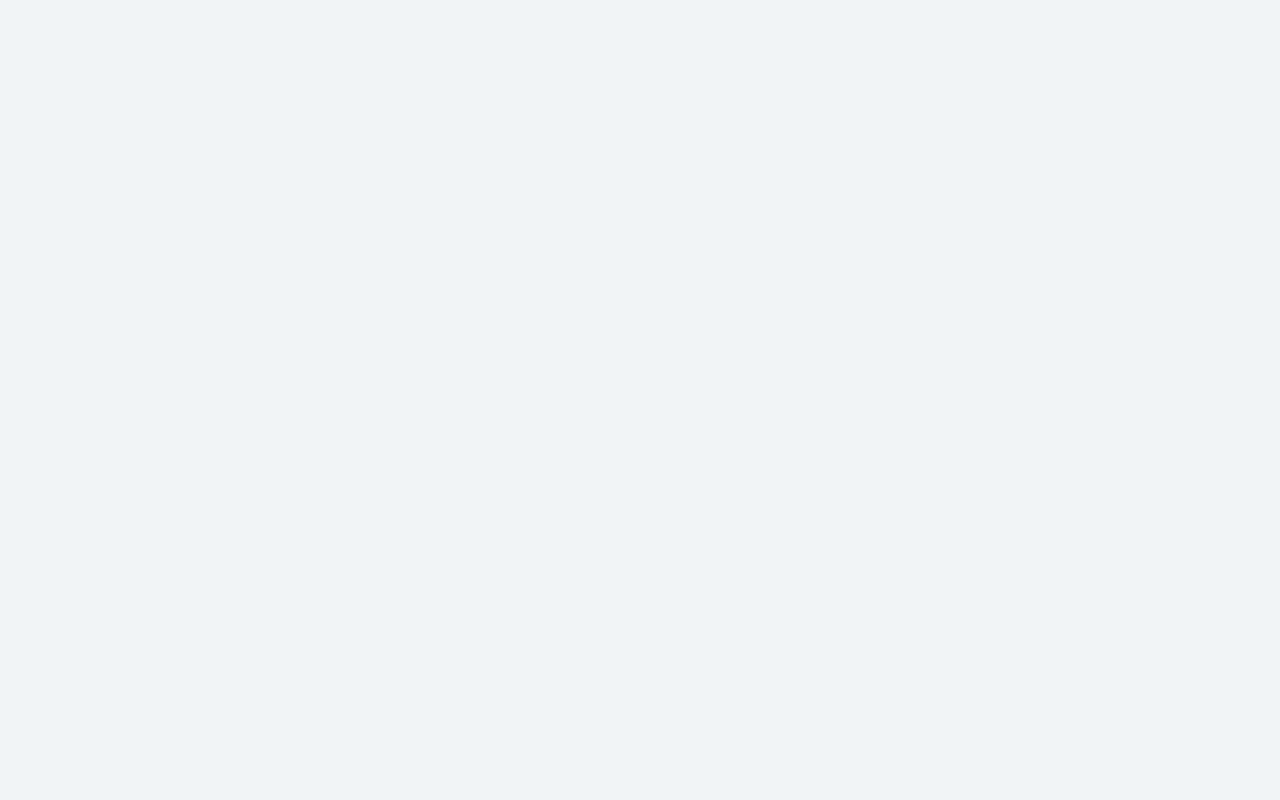
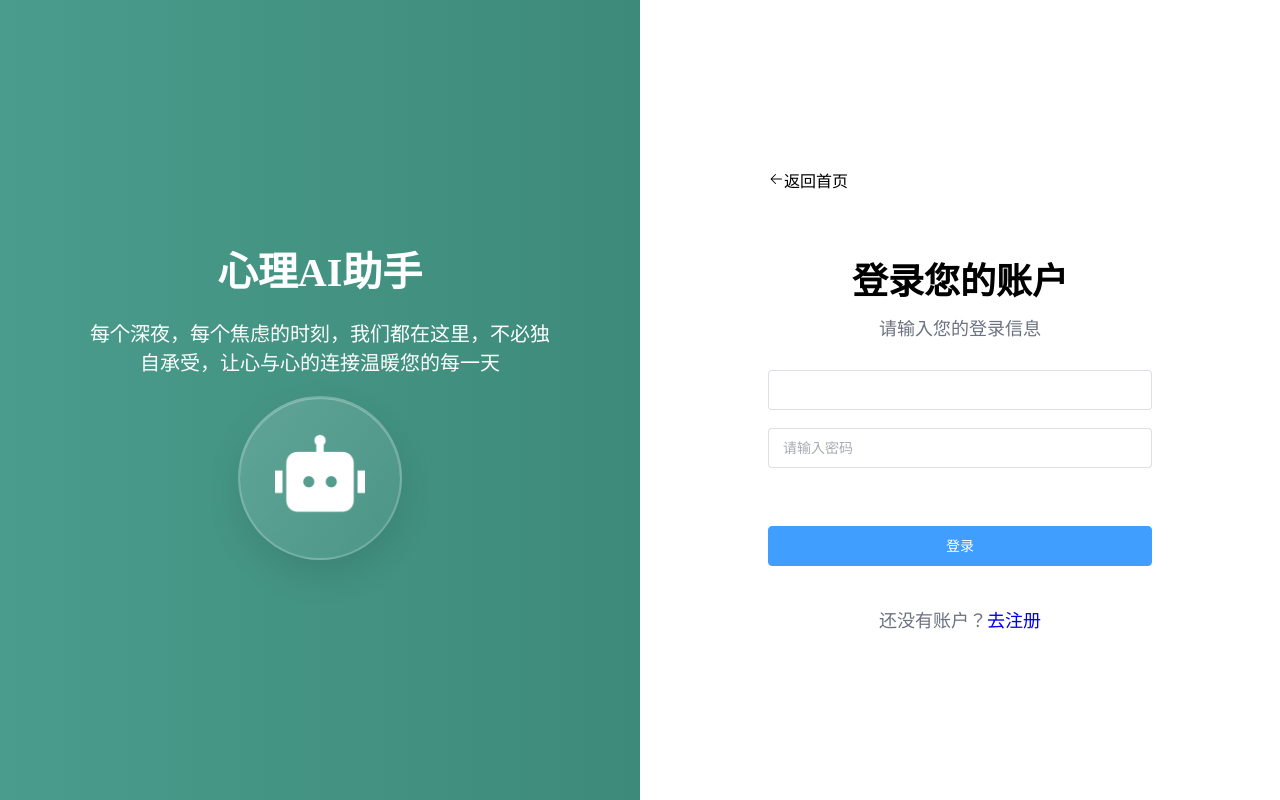
Before and after one commit to xy-b612/mental-health-admin, a Vue app: page /auth/login in a window 1280 px wide. Before the commit this address had no page. Built offline with nearby package versions, Linux system fonts and the light colour scheme.

Commit message:
完成登录页面制作

```diff
--- a/package.json
+++ b/package.json
@@ -10,6 +10,7 @@
   },
   "dependencies": {
     "@element-plus/icons-vue": "^2.3.2",
+    "axios": "^1.13.6",
     "element-plus": "^2.13.5",
     "pinia": "^3.0.4",
     "sass": "^1.97.2",
--- /dev/null
+++ b/src/components/AuthLayout.vue
@@ -0,0 +1,78 @@
+<template>
+  <div class="auth-layout">
+    <div class="left-section">
+      <div class="content">
+        <h2 class="title">心理AI助手</h2>
+        <p class="text">每个深夜，每个焦虑的时刻，我们都在这里，不必独自承受，让心与心的连接温暖您的每一天</p>
+        <div class="robot">
+          <el-image style="width: 90px;height: 90px;" :src="iconUrl" alt="心理AI助手" />
+        </div>
+      </div>
+    </div>
+    <div class="right-section">
+      <router-view></router-view>
+    </div>
+  </div>
+</template>
+
+<script setup>
+const iconUrl = new URL('@/assets/images/robot-fill.png', import.meta.url).href
+</script>
+
+<style scoped lang="scss">
+.auth-layout {
+  display: flex;
+
+  .left-section {
+    display: flex;
+    justify-content: center;
+    align-items: center;
+    flex: 1;
+    background: linear-gradient(90deg, rgb(74, 156, 140) 0%, rgb(61, 138, 122) 100%) rgba(74, 156, 140, 0.95);
+    height: 100vh;
+
+    .content {
+      display: flex;
+      flex-direction: column;
+      justify-content: center;
+      align-items: center;
+
+      .title {
+        margin-bottom: 20px;
+        font-size: 40px;
+        font-weight: bold;
+        color: #fff;
+      }
+
+      .text {
+        margin-bottom: 20px;
+        width: 460px;
+        font-size: 20px;
+        color: #fff;
+        text-align: center;
+      }
+
+      .robot {
+        display: flex;
+        justify-content: center;
+        align-items: center;
+        width: 160px;
+        height: 160px;
+        border-radius: 50%;
+        border: 2px solid rgba(255, 255, 255, 0.2);
+        background: linear-gradient(135deg, rgba(255, 255, 255, 0.15) 0%, rgba(255, 255, 255, 0.05) 100%);
+        box-shadow: 0 15px 35px rgba(0, 0, 0, 0.1), inset 0 1px 0 rgba(255, 255, 255, 0.3);
+      }
+    }
+  }
+
+  .right-section {
+    display: flex;
+    justify-content: center;
+    align-items: center;
+    flex: 1;
+    height: 100vh;
+    background-color: #fff;
+  }
+}
+</style>
--- a/src/components/Sidebar.vue
+++ b/src/components/Sidebar.vue
@@ -1,5 +1,5 @@
 <template>
-  <el-aside :width="isCollapse?'64px':'264px'">
+  <el-aside :width="isCollapse ? '64px' : '264px'">
     <el-menu :collapse="isCollapse" :collapse-transition="false" default-active="2" class="menu-style" router>
       <div class="brand">
         <el-image style="width: 50px;height: 50px;margin-right: 10px;" :src="iconURL" alt="loge" />
@@ -8,7 +8,7 @@
           <p class="brand-subtitle">管理后台</p>
         </div>
       </div>
-      <el-menu-item v-for="item in router.options.routes[0].children" :key="item.path" :index="item.path">
+      <el-menu-item v-for="item in router.options.routes[0].children" :key="item.path" :index="'/back/' + item.path">
         <el-icon>
           <component :is="item.meta.icon" />
         </el-icon>
--- a/src/router/index.js
+++ b/src/router/index.js
@@ -1,50 +1,73 @@
 import { createRouter, createWebHistory } from "vue-router";
 import BackendLayout from '@/components/BackendLayout.vue';
+import AuthLayout from "@/components/AuthLayout.vue";
 
 //路由配置
-const backendRoutes = {
-  path: '/',
+const backendRoutes = [
+  {
+    path: '/back',
     component: BackendLayout,
     children: [
       {
         path: 'dashboard',
         component: () => import('@/views/dashboard.vue'),
         meta: {
-        title:'数据分析',
-        icon:'PieChart'
+          title: '数据分析',
+          icon: 'PieChart'
         }
       },
       {
         path: 'knowledge',
         component: () => import('@/views/knowledge.vue'),
         meta: {
-        title:'知识文章',
-        icon:'ChatLineSquare'
+          title: '知识文章',
+          icon: 'ChatLineSquare'
         }
       },
       {
         path: 'consultations',
         component: () => import('@/views/consultations.vue'),
         meta: {
-        title:'咨询记录',
-        icon:'Message'
+          title: '咨询记录',
+          icon: 'Message'
         }
       },
       {
         path: 'emotional',
         component: () => import('@/views/emotional.vue'),
         meta: {
-        title:'情绪日志',
-        icon:'User'
+          title: '情绪日志',
+          icon: 'User'
+        }
+      }
+    ]
+  },
+  {
+    path: '/auth',
+    component: AuthLayout,
+    children: [
+      {
+        path: 'login',
+        component: () => import('@/views/login.vue'),
+        meta: {
+          title: '登录'
+        }
+      },
+      {
+        path: 'register',
+        component: () => import('@/views/register.vue'),
+        meta: {
+          title: '注册'
         }
       }
     ]
   }
+]
 
 //创建路由实例
 const router = createRouter({
   history: createWebHistory(),
-  routes: [backendRoutes] // 路由规则必须是数组
+  routes: backendRoutes
 })
 
 //暴露路由实例
--- /dev/null
+++ b/src/views/login.vue
@@ -0,0 +1,101 @@
+<template>
+  <div class="container">
+    <div class="title">
+      <div class="back-home">
+        <el-icon>
+          <Back />
+        </el-icon>
+        <span>返回首页</span>
+      </div>
+      <div class="title-text">
+        <h2>登录您的账户</h2>
+        <p>请输入您的登录信息</p>
+      </div>
+    </div>
+    <div class="form-container">
+      <el-form
+      ref="ruleformRef"
+      :model="formData"
+      :rules="rules"
+      label-position="top"
+      >
+      <el-form-item>
+        <el-input v-model="formData.username" size="large" palceholder="请输入用户名"></el-input>
+      </el-form-item>
+      <el-form-item>
+        <el-input v-model="formData.password" size="large" placeholder="请输入密码" type="password" show-password></el-input>
+      </el-form-item>
+      <el-button class="btn" size="large" type="primary" @click="submitForm(ruleformRef)">登录</el-button>
+      </el-form>
+      <div class="footer">
+        <p>还没有账户？<router-link to="/auth/register">去注册</router-link></p>
+      </div>
+    </div>
+  </div>
+</template>
+
+<script setup>
+import {ref,reactive} from 'vue'
+
+const ruleformRef = ref()
+
+const formData = reactive({
+  username: '',
+  password: ''
+})
+
+const rules = reactive({
+   username:[
+    {required:true,message:'请输入用户名',trigger:'blur'}
+  ],
+  password: [
+    {required:true,message:'请输入用户名',trigger:'blur'}
+  ]
+})
+
+const submitForm = async (forEl)=>{
+  if(!forEl) return
+  await forEl.validate((valid,fields)=>{
+    if(valid) {
+      console.log(fields)
+    }
+  })
+}
+</script>
+
+<style scoped lang="scss" >
+.container {
+  width: 384px;
+  .title {
+    .back-home {
+      margin-bottom: 60px;
+    }
+    .title-text {
+      text-align: center;
+      h2 {
+        font-size: 36px;
+        margin-bottom: 10px;
+      }
+      p {
+        font-size: 18px;
+        color: #6b7280;
+      }
+    }
+  }
+  .form-container {
+    margin-top: 30px;
+    .btn {
+      margin-top: 40px;
+      width: 100%;
+    }
+    .footer {
+      margin-top: 40px;
+      text-align: center;
+      p {
+        font-size: 18px;
+        color: #6b7280;
+      }
+    }
+  }
+}
+</style>
--- /dev/null
+++ b/src/views/register.vue
@@ -0,0 +1 @@
+<template>注册</template>
```
Also changed, not shown: src/utils/request.js (added, +34 -0 lines), 1 other file (tests, documents, lock files or other folders). Lines whose indentation alone changed are shown as unchanged.
